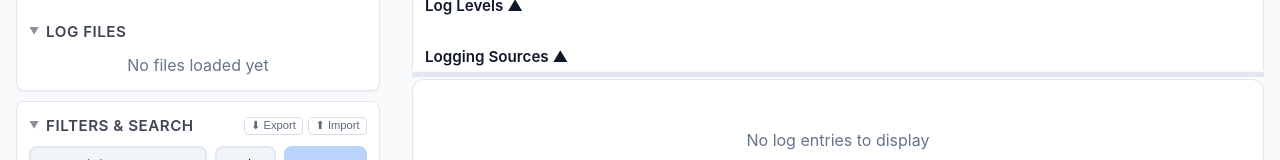
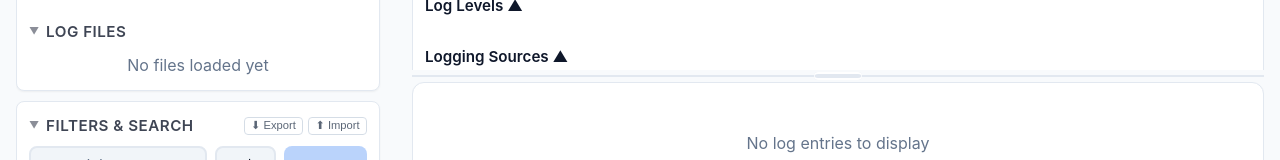
Before and after one commit to john-ciq/log-reader, a React (Vite) app: page / in a window 1280 px wide. Shown: the part 379-539 px from the top of the page. Built offline with nearby package versions, Linux system fonts and the light colour scheme.

Commit message:
Added a drag handle to the split view

```diff
--- a/src/App.tsx
+++ b/src/App.tsx
@@ -692,7 +692,9 @@ function App() {
                   onSourceChange={handleSourceCheckbox}
                 />
               </div>
-              <div className="split-pane__divider" onMouseDown={handleSplitMouseDown} />
+              <div className="split-pane__divider" onMouseDown={handleSplitMouseDown}>
+                <div className="split-pane__handle" />
+              </div>
               <div className="split-pane__bottom">
                 {features.timeRange && (
                   <LogDensityHistogram
--- a/src/index.css
+++ b/src/index.css
@@ -1756,16 +1756,46 @@ html, body {
 }
 
 .split-pane__divider {
-  height: 5px;
+  height: 12px;
   flex-shrink: 0;
   cursor: row-resize;
+  display: flex;
+  align-items: center;
+  justify-content: center;
+  background: transparent;
+  position: relative;
+}
+
+.split-pane__divider::before {
+  content: '';
+  position: absolute;
+  left: 0;
+  right: 0;
+  top: 50%;
+  transform: translateY(-50%);
+  height: 2px;
   background: var(--border);
   transition: background 0.15s;
-  margin: 2px 0;
-}
-
-.split-pane__divider:hover,
-.split-pane__divider:active {
+}
+
+.split-pane__handle {
+  position: relative;
+  z-index: 1;
+  width: 48px;
+  height: 8px;
+  border-radius: 4px;
+  background: var(--border);
+  transition: background 0.15s;
+  box-shadow: 0 -2px 0 var(--bg-secondary) inset, 0 2px 0 var(--bg-secondary) inset;
+}
+
+.split-pane__divider:hover .split-pane__handle,
+.split-pane__divider:active .split-pane__handle {
+  background: var(--primary);
+}
+
+.split-pane__divider:hover::before,
+.split-pane__divider:active::before {
   background: var(--primary);
 }
 
```
